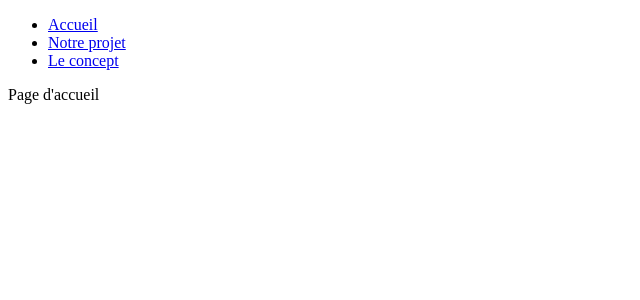
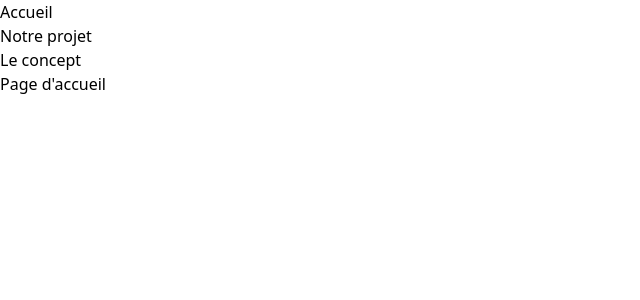
Before and after one commit to Adrienfdupont/xembee, a React (Create React App) app: page / in a window 1280 px wide. Shown: the top 300 px of the page, without its empty margins (0-640 px from the left). Built offline with nearby package versions, Linux system fonts and the light colour scheme.

Commit message:
installed tailwind

```diff
--- a/package.json
+++ b/package.json
@@ -35,5 +35,8 @@
       "last 1 firefox version",
       "last 1 safari version"
     ]
+  },
+  "devDependencies": {
+    "tailwindcss": "^3.3.1"
   }
 }
--- /dev/null
+++ b/src/index.css
@@ -0,0 +1,3 @@
+@tailwind base;
+@tailwind components;
+@tailwind utilities;
--- a/src/index.js
+++ b/src/index.js
@@ -1,6 +1,7 @@
 import React from 'react';
 import ReactDOM from 'react-dom/client';
 import App from './App';
+import './index.css';
 import { BrowserRouter } from 'react-router-dom';
 
 const root = ReactDOM.createRoot(document.getElementById('root'));
--- /dev/null
+++ b/tailwind.config.js
@@ -0,0 +1,10 @@
+/** @type {import('tailwindcss').Config} */
+module.exports = {
+  content: [
+    "./src/**/*.{js,jsx,ts,tsx}",
+  ],
+  theme: {
+    extend: {},
+  },
+  plugins: [],
+}
```
Also changed, not shown: 1 other file (tests, documents, lock files or other folders).
